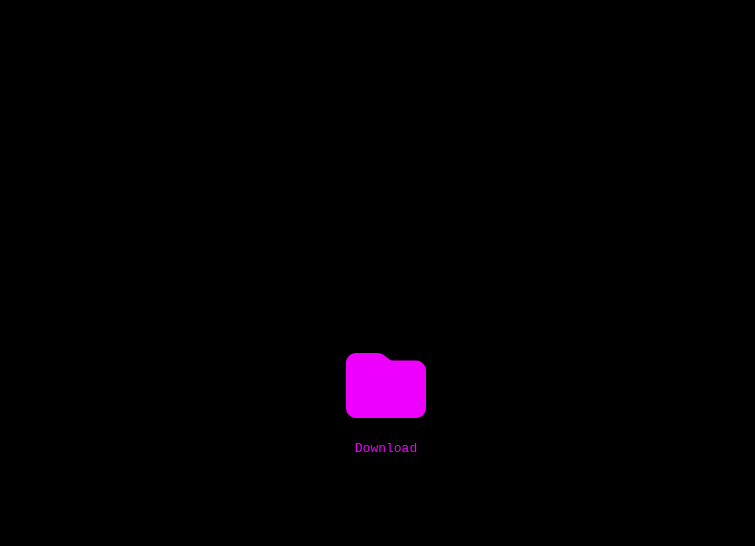
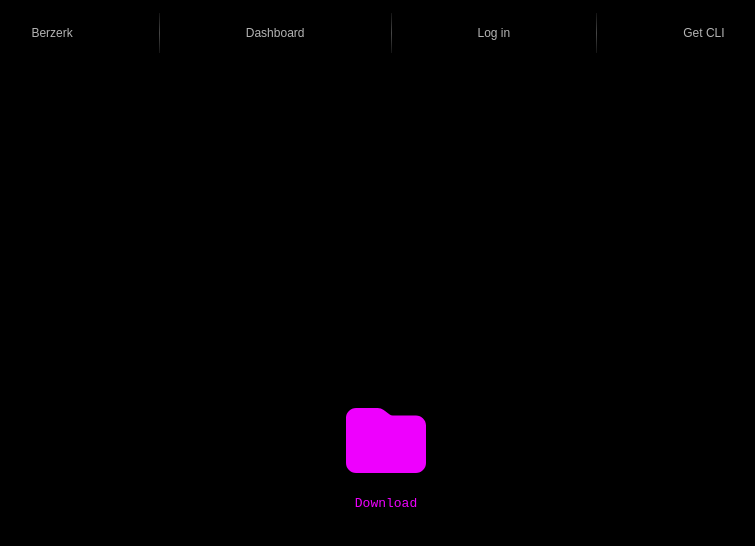
Before and after one commit to bmeikle56/bz-dev, a React (Create React App) app: page /dwnld in a window 1280 px wide. Shown: the top 546 px of the page, without its empty margins (262-1017 px from the left). Built offline with nearby package versions, Linux system fonts and the light colour scheme.

Commit message:
Add file for download and add tab bar

```diff
--- a/src/page/dwnld.js
+++ b/src/page/dwnld.js
@@ -1,19 +1,20 @@
 import { motion } from 'framer-motion'
 import { FontAwesomeIcon } from '@fortawesome/react-fontawesome'
 import { faFolder } from '@fortawesome/free-solid-svg-icons'
+import { TabBar } from '../cmp/Components'
 
 function DownloadPage() {
   return (
     <motion.div
-    style={{
-      display: 'flex',
-      justifyContent: 'center',
-      alignItems: 'center',
-      flexDirection: 'column',
-      width: '100vw',
-      height: '100vh',
-      background: 'black'
-    }}
+    initial={{ opacity: 0 }}
+    animate={{ opacity: 1 }}
+    transition={{ delay: 0.8 }}
+    >
+      <div style={{display: 'flex', justifyContent: 'center', width: '100%'}}>
+        <TabBar/>
+      </div>
+      <div
+      style={{display: 'flex', justifyContent: 'center', flexDirection: 'column', alignItems: 'center', width: '100vw', height: '100vh'}}
       >
         <FontAwesomeIcon icon={faFolder}
         style={{
@@ -21,9 +22,10 @@ function DownloadPage() {
           width: 80,
           height: 80,
         }}/>
-      <a href='/files/myscript.zsh' download style={{ textDecoration: 'none' }}>
+        <a href='/files/bz.zsh' download style={{ textDecoration: 'none' }}>
           <pre style={{ color: 'rgb(238, 0, 254)' }}>Download</pre>
         </a>
+      </div>
     </motion.div>
   )
 }
```
Also changed, not shown: 1 other file (tests, documents, lock files or other folders). Lines whose indentation alone changed are shown as unchanged.
